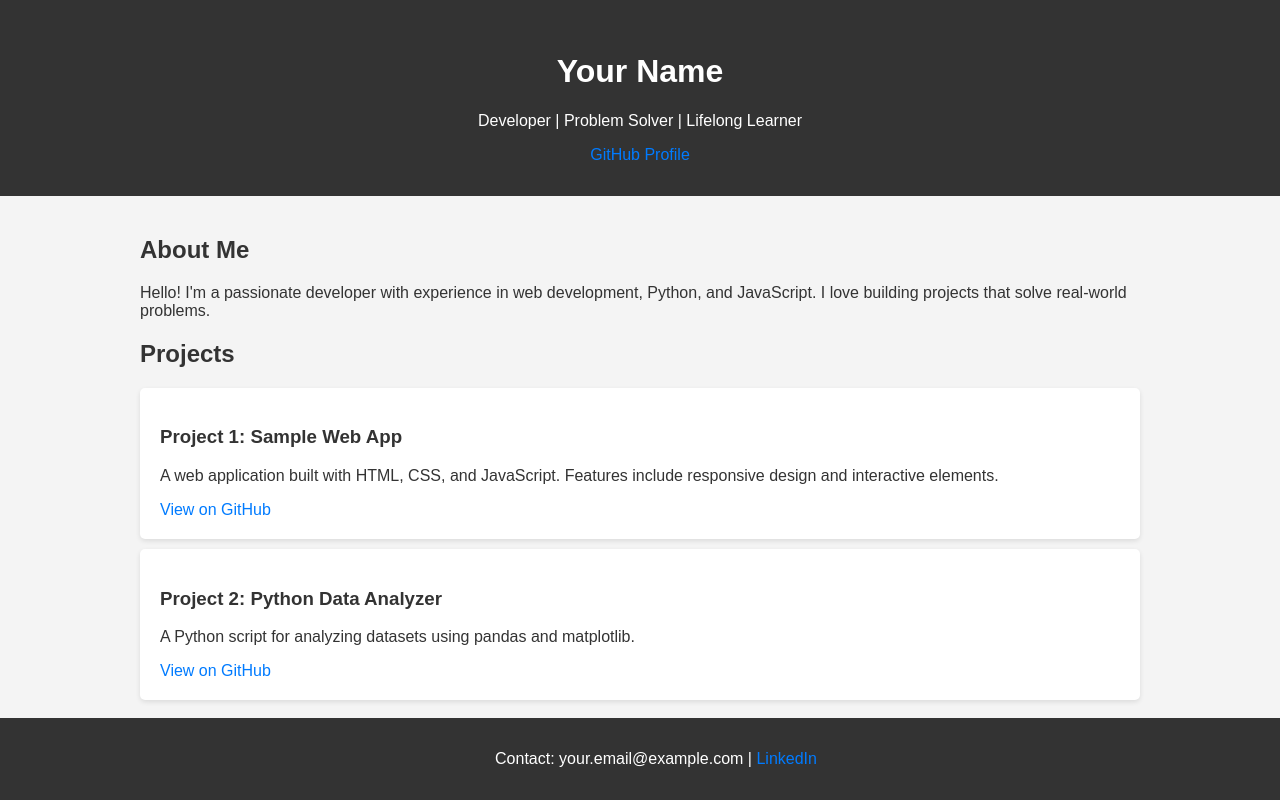
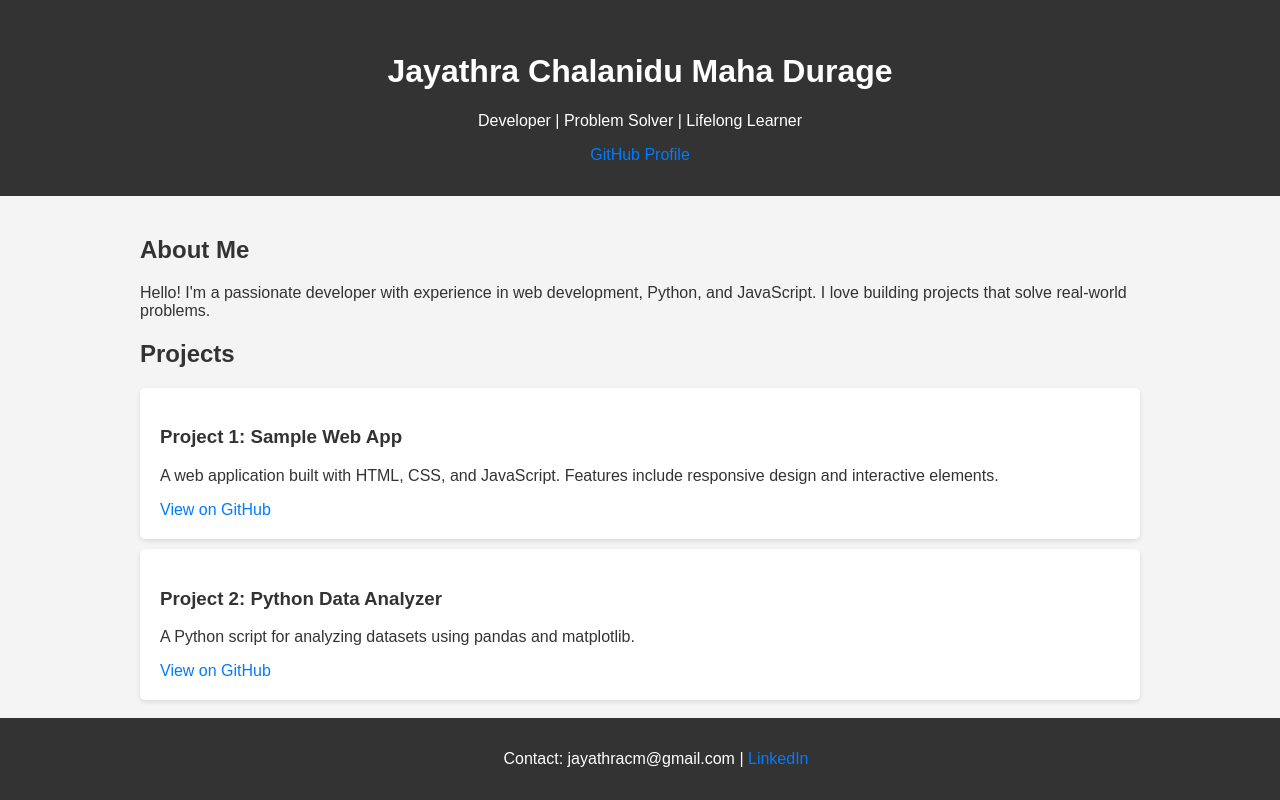
Before and after one commit to jayathracm/jayathracm.github.io, a plain HTML site: page index.html in a window 1280 px wide. Drawn offline with Linux system fonts and the light colour scheme.

Commit message:
Update personal information in portfolio

```diff
--- a/index.html
+++ b/index.html
@@ -50,9 +50,9 @@
 </head>
 <body>
     <header>
-        <h1>Your Name</h1>
+        <h1>Jayathra Chalanidu Maha Durage</h1>
         <p>Developer | Problem Solver | Lifelong Learner</p>
-        <a href="https://github.com/yourusername">GitHub Profile</a>
+        <a href="https://github.com/jayathracm">GitHub Profile</a>
     </header>
     <div class="container">
         <h2>About Me</h2>
@@ -71,7 +71,7 @@
         </div>
     </div>
     <footer>
-        <p>Contact: your.email@example.com | <a href="https://linkedin.com/in/yourprofile">LinkedIn</a></p>
+        <p>Contact: jayathracm@gmail.com | <a href="https://linkedin.com/in/jayathracm">LinkedIn</a></p>
     </footer>
 </body>
 </html>
```
